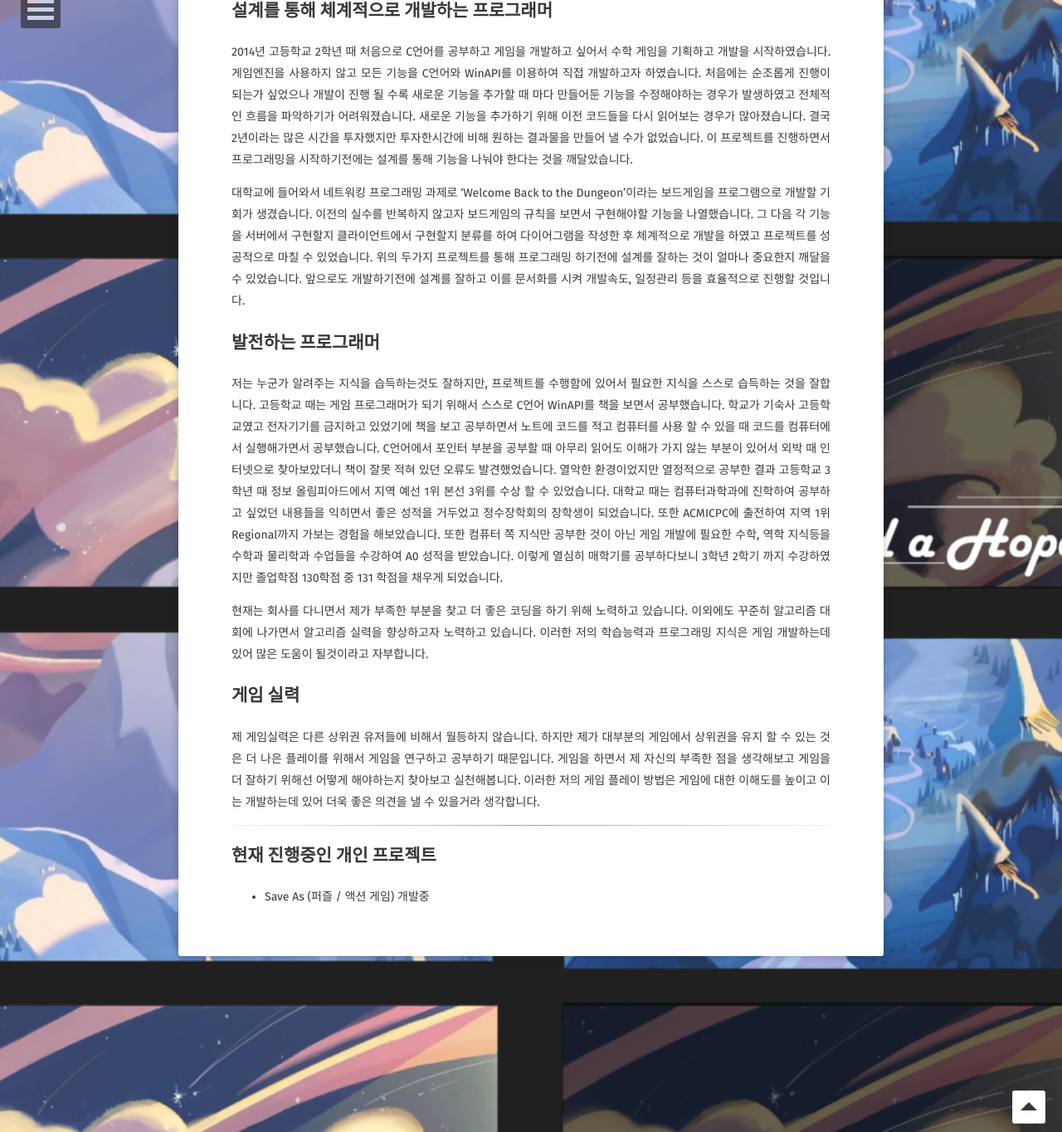
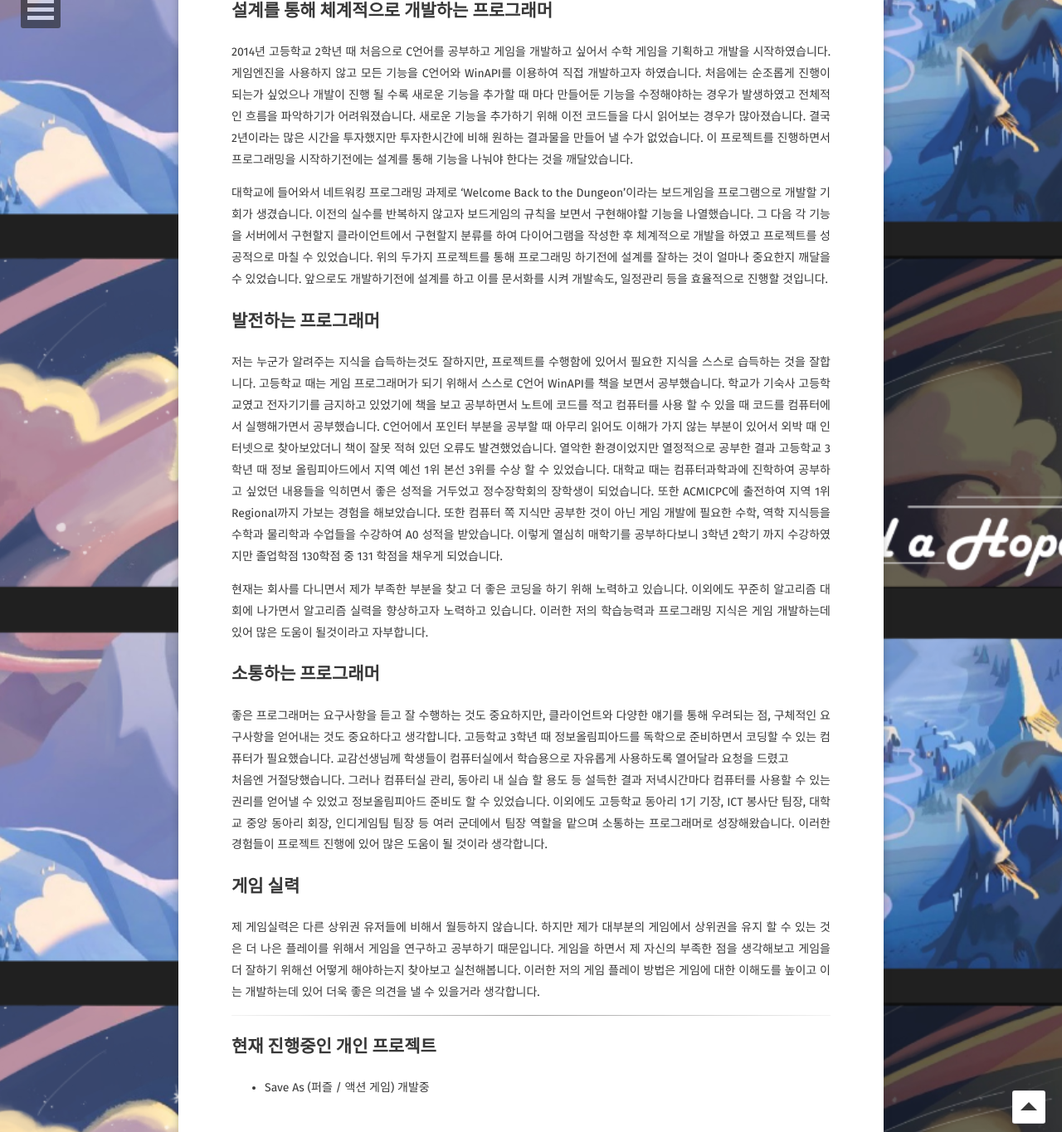
Before and after one commit to Meerkat-GMD/Meerkat-GMD.github.io, a Jekyll site: the page built from about/index.md, in a window 1280 px wide and 1400 px high, scrolled down 577 px, cut to the strip 36-1400 px from the top of the window. Shown: the whole strip at 83% size. Built offline with Jekyll 4.4.1, drawn with Linux system fonts in a browser that asks for light colours; some web fonts are replaced.

Commit message:
소통하는 프로그래머 추가

```diff
--- a/about/index.md
+++ b/about/index.md
@@ -36,6 +36,14 @@ C언어에서 포인터 부분을 공부할 때 아무리 읽어도 이해가
 이외에도 꾸준히 알고리즘 대회에 나가면서 알고리즘 실력을 향상하고자 노력하고 있습니다.
 이러한 저의 학습능력과 프로그래밍 지식은 게임 개발하는데 있어 많은 도움이 될것이라고 자부합니다.
 
+## 소통하는 프로그래머
+좋은 프로그래머는 요구사항을 듣고 잘 수행하는 것도 중요하지만, 클라이언트와 다양한 얘기를 통해 우려되는 점, 구체적인 요구사항을 얻어내는 것도 중요하다고 생각합니다.
+고등학교 3학년 때 정보올림피아드를 독학으로 준비하면서 코딩할 수 있는 컴퓨터가 필요했습니다. 교감선생님께 학생들이 컴퓨터실에서 학습용으로 자유롭게 사용하도록 열어달라 요청을 드렸고
+처음엔 거절당했습니다. 그러나 컴퓨터실 관리, 동아리 내 실습 할 용도 등 설득한 결과 저녁시간마다 컴퓨터를 사용할 수 있는 권리를 얻어낼 수 있었고 정보올림피아드 준비도 할 수 있었습니다.
+이외에도 고등학교 동아리 1기 기장, ICT 봉사단 팀장, 대학교 중앙 동아리 회장, 인디게임팀 팀장 등 여러 군데에서 팀장 역할을 맡으며 소통하는 프로그래머로 성장해왔습니다.
+이러한 경험들이 프로젝트 진행에 있어 많은 도움이 될 것이라 생각합니다.
+
+
 ## 게임 실력
 제 게임실력은 다른 상위권 유저들에 비해서 월등하지 않습니다.
 하지만 제가 대부분의 게임에서 상위권을 유지 할 수 있는 것은 더 나은 플레이를 위해서 게임을 연구하고 공부하기 때문입니다.
```
Also changed, not shown: other parts of about/index.md (+1 -1 lines).
